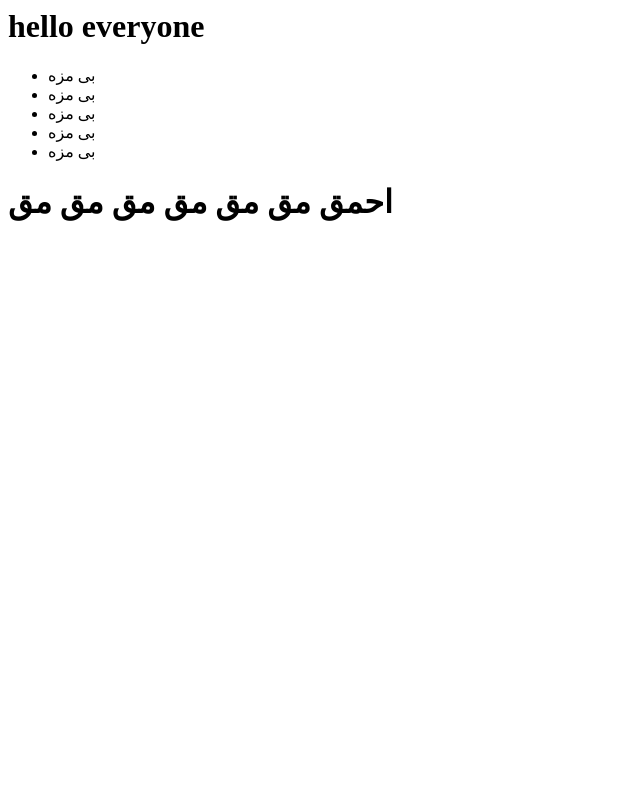
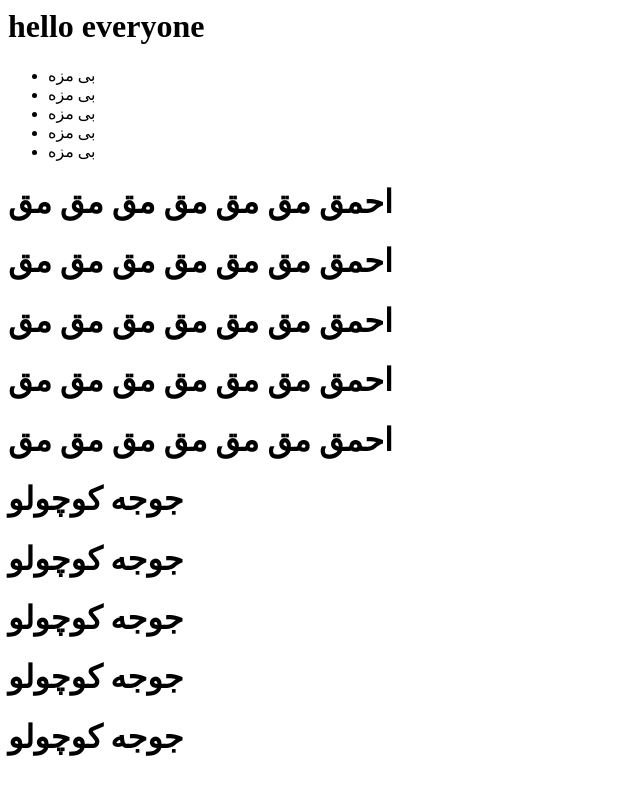
Before and after one commit to Mohammadmahdavii/online-shop, a plain HTML site: page index.html in a window 1280 px wide. Shown: the whole page, without its empty margins (0-640 px from the left). Drawn offline with Linux system fonts and the light colour scheme.

Commit message:
man adam aroomiam

```diff
--- a/index.html
+++ b/index.html
@@ -12,6 +12,15 @@
       </ul>
       <div>
         <h1>احمق مق مق مق مق مق مق</h1>
+        <h1>احمق مق مق مق مق مق مق</h1>
+        <h1>احمق مق مق مق مق مق مق</h1>
+        <h1>احمق مق مق مق مق مق مق</h1>
+        <h1>احمق مق مق مق مق مق مق</h1>
+        <h1>جوجه کوچولو</h1>
+        <h1>جوجه کوچولو</h1>
+        <h1>جوجه کوچولو</h1>
+        <h1>جوجه کوچولو</h1>
+        <h1>جوجه کوچولو</h1>
       </div>
     </div>
   </body>
```
